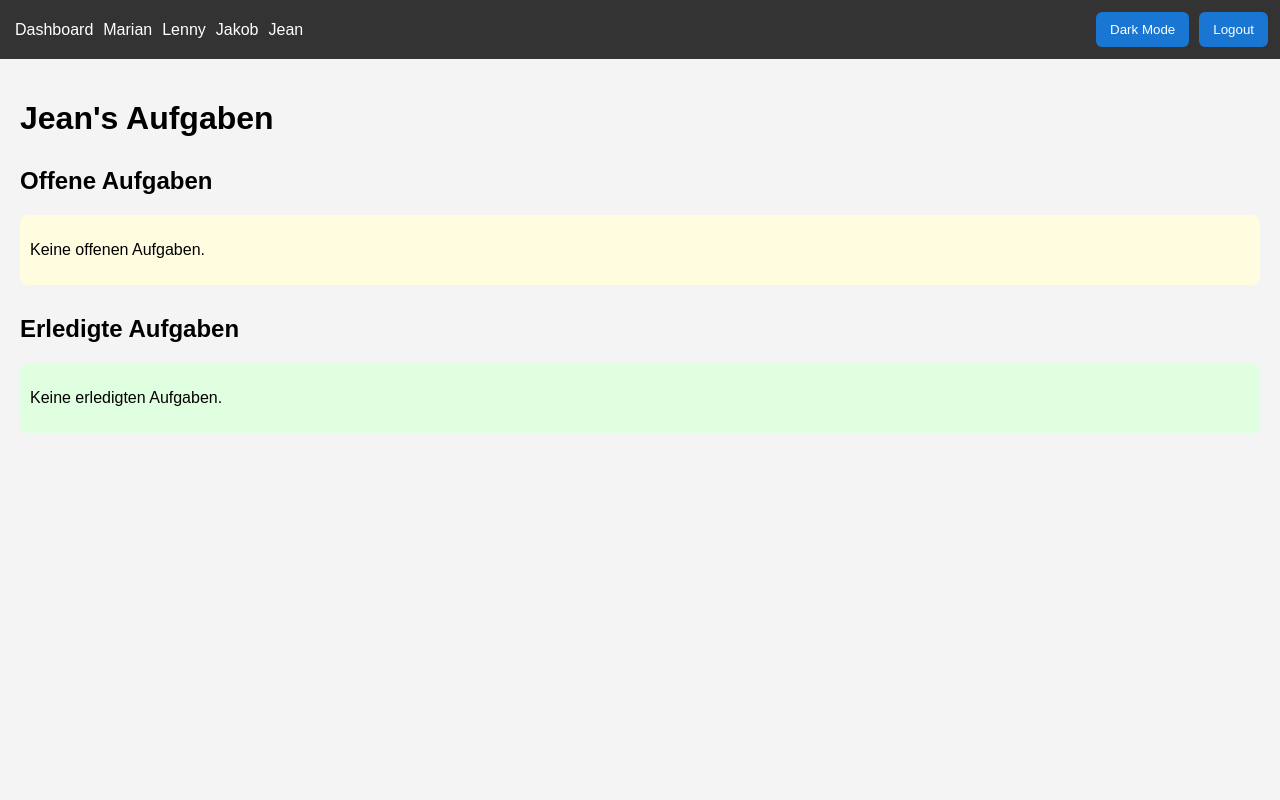
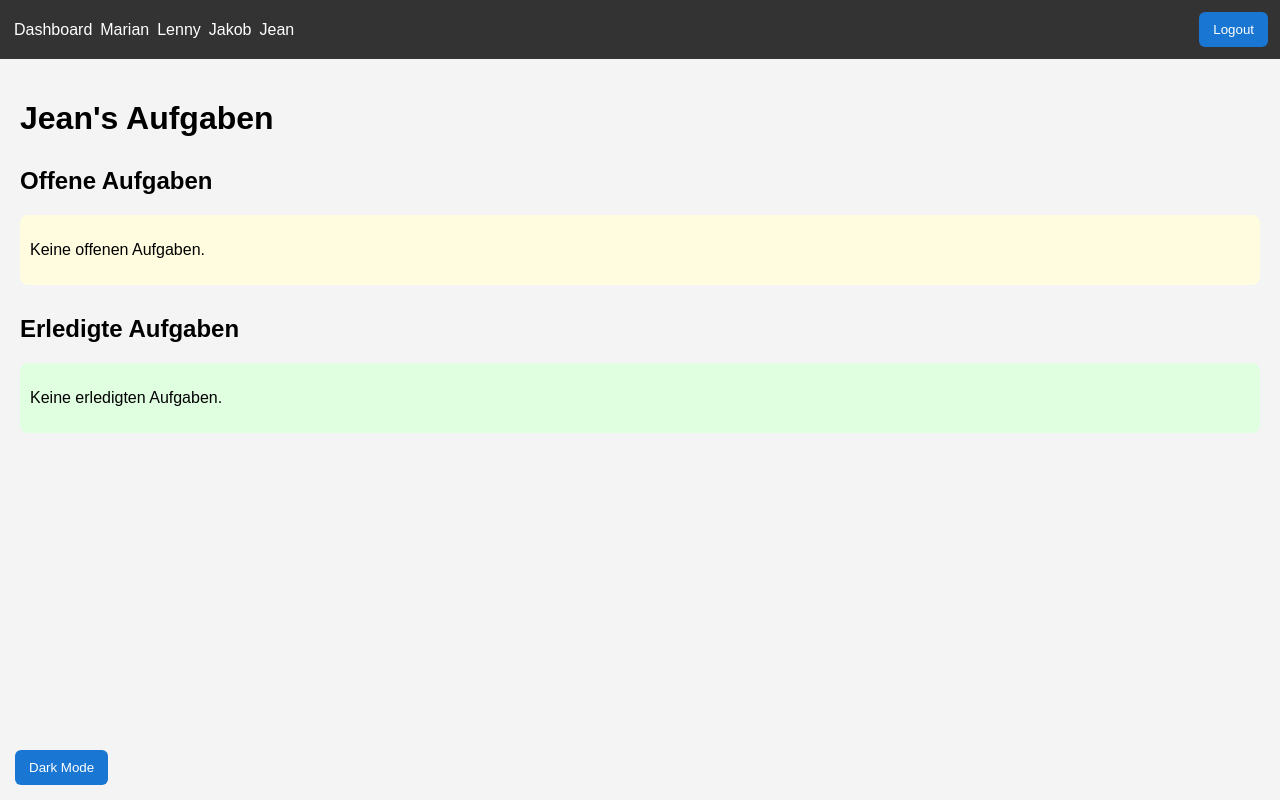
Before and after one commit to ImFin3/Web-Entwicklung-Projekt, a plain HTML site: page sites/jean.html in a window 1280 px wide. Drawn offline with Linux system fonts and the light colour scheme; sample sign-in values are in the browser's storage.

Commit message:
darkmode fix

```diff
--- a/sites/jean.html
+++ b/sites/jean.html
@@ -14,7 +14,6 @@
     <a href="lenny.html">Lenny</a>
     <a href="jakob.html">Jakob</a>
     <a href="jean.html">Jean</a>
-    <button class="dark-mode-btn" onclick="toggleDarkMode()">Dark Mode</button>
     <button class="logout-btn" onclick="logout()">Logout</button>
   </nav>
 
@@ -28,6 +27,7 @@
 
     <h2>Erledigte Aufgaben</h2>
     <div id="doneTasks"></div>
+    <button class="dark-mode-btn" onclick="toggleDarkMode()">Dark Mode</button>
   </main>
 
   <script src="../script/main.js"></script>
--- a/style/style.css
+++ b/style/style.css
@@ -63,16 +63,20 @@ button:hover {
 }
 
 .logout-btn {
-  margin-left: 0;
+  margin-left: auto;
 }
 
 .add-btn {
   margin-left: auto;
 }
+
 .dark-mode-btn {
-  margin-left: auto;
-  margin-right: 10px;
+  position: fixed;
+  bottom: 15px;
+  left: 15px;
+  margin: 0;
 }
+
 
 /* ---------------------------
    NAVBAR
@@ -87,7 +91,7 @@ nav {
 
 nav a {
   color: white;
-  margin: 5px;
+  margin: 4px;
   text-decoration: none;
 }
 
```
Also changed, not shown: sites/dashboard.html (+1 -2 lines), sites/jakob.html (+1 -1 lines), sites/lenny.html (+1 -1 lines), sites/marian.html (+1 -1 lines).
